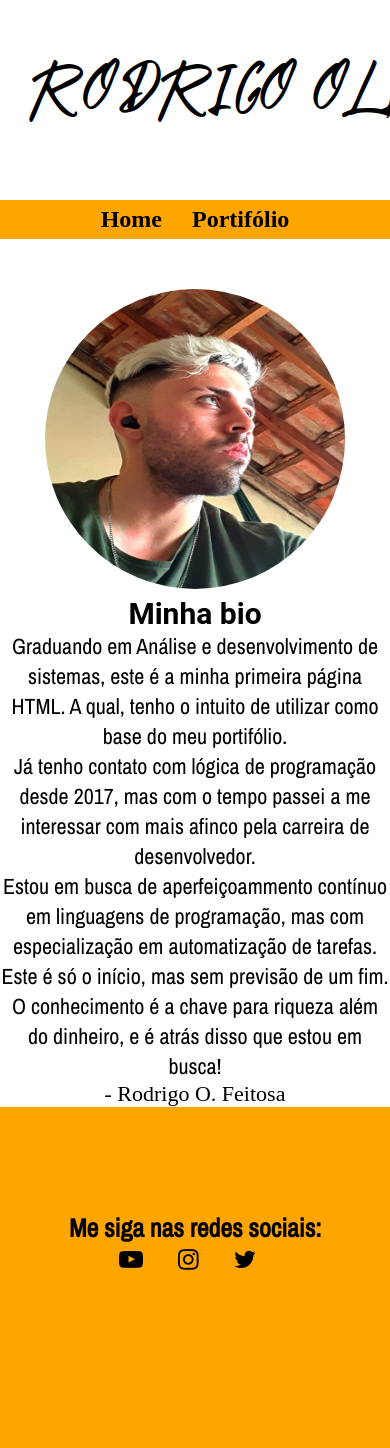
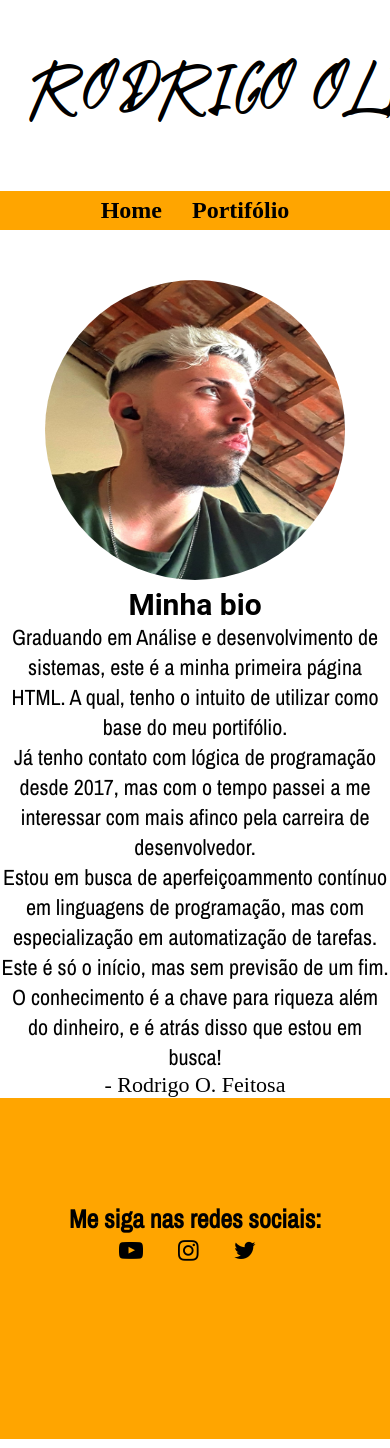
Before and after one commit to Imdubitat/HTML, a PHP site: page / in a window 390 px wide; the page is wider, and only the part inside the window is pictured. Run offline with PHP 8.4, Linux system fonts and the light colour scheme; some web fonts are replaced.

Commit message:
Update site.css

```diff
--- a/Meu portifólio/estilos/site.css
+++ b/Meu portifólio/estilos/site.css
@@ -51,13 +51,9 @@
 	}
 }
 @media screen and (max-width: 500px) {
-	.bio,.perfil, .logo {
+	.bio,.perfil, .logo, .header {
 		width: 100%; /* The width is 100%, when the viewport is 800px or smaller */
 		padding-left:0;
-	}
-	.header{
-		width:300px;
-		height:200px;
 	}
 }
 
```
